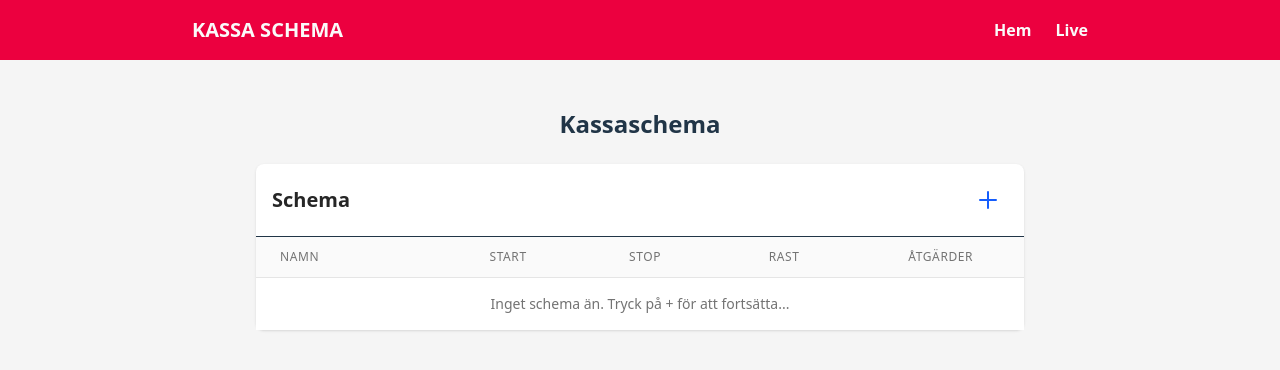
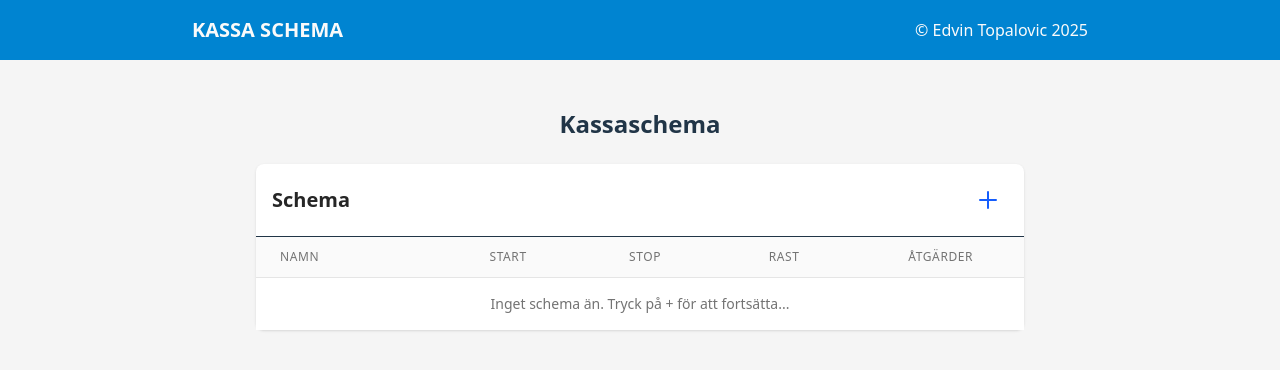
Before and after one commit to edvintopa/kassa-schema, a React (Vite) app: page /#/ in a window 1280 px wide. Shown: the top 370 px of the page. Built offline with nearby package versions, Linux system fonts and the light colour scheme.

Commit message:
added cc

```diff
--- a/src/components/header/Header.tsx
+++ b/src/components/header/Header.tsx
@@ -3,7 +3,7 @@ import { Link } from 'react-router-dom'
 
 const Header: React.FC = () => {
   return (
-    <header className="w-full bg-rose-600 shadow-neutral-900 py-4 px-6 transition-colors duration-200">
+    <header className="w-full bg-sky-600 shadow-neutral-900 py-4 px-6 transition-colors duration-200">
       <div className="max-w-4xl mx-auto flex justify-between items-center">
         <div className="flex items-center">
           {/* Logo/Brand */}
@@ -12,20 +12,9 @@ const Header: React.FC = () => {
           </Link>
         </div>
 
-        <nav>
-          <ul className="flex space-x-6">
-            <li>
-              <Link to="/" className="font-bold text-neutral-50">
-                Hem
-              </Link>
-            </li>
-            <li>
-              <Link to="/schedule" className="font-bold text-neutral-50">
-                Live
-              </Link>
-            </li>
-          </ul>
-        </nav>
+        <div className="flex space-x-6 text-neutral-50">
+            <p>© Edvin Topalovic 2025</p>
+        </div>
       </div>
     </header>
   )
```
